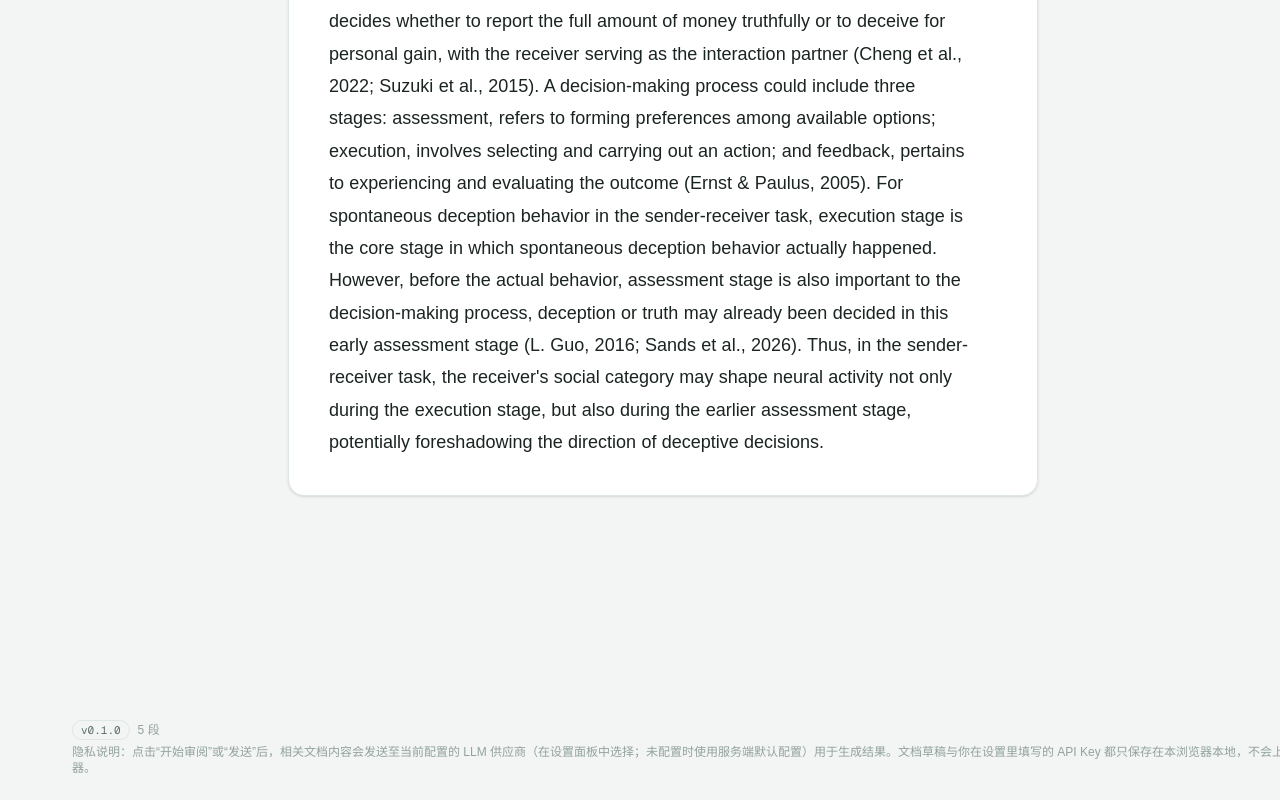
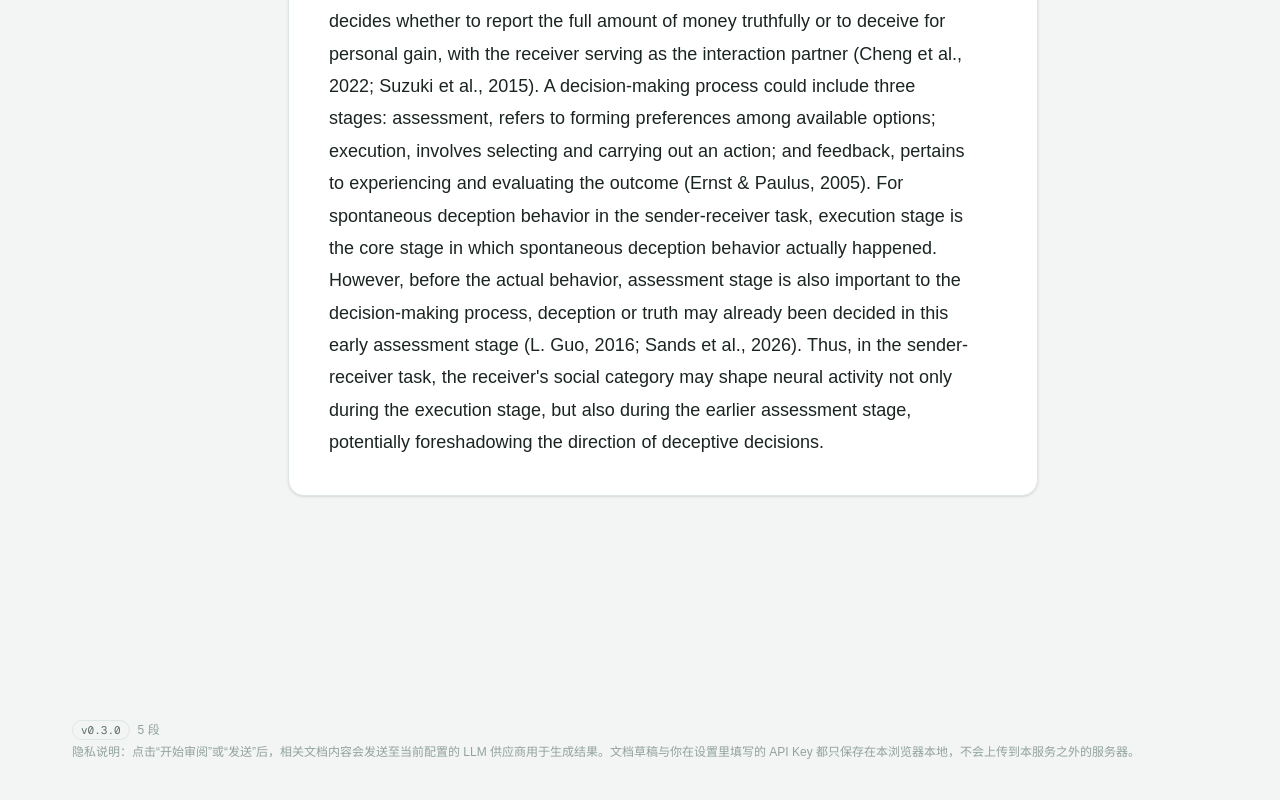
Before and after one commit to Einheriar/scholar-weave, a Next.js app: page / in a window 1280 px wide. Shown: the part 2122-2922 px from the top of the page. Built offline with nearby package versions, Linux system fonts and the light colour scheme; a web font is replaced by a local one.

Commit message:
chore: 升级至 0.3.0 并更新隐私说明
将应用版本统一升级为 0.3.0，并同步构建时版本展示说明。
更新页脚隐私文案，明确文档内容发送范围与本地存储边界。

```diff
--- a/next.config.ts
+++ b/next.config.ts
@@ -2,7 +2,7 @@ import type { NextConfig } from "next";
 import pkg from "./package.json";
 
 const nextConfig: NextConfig = {
-  // 版本号唯一来源是 package.json，构建时内联给前端（页脚展示 v0.1.0 形式）。
+  // 版本号唯一来源是 package.json，构建时内联给前端（页脚展示 vX.Y.Z 形式）。
   // 用 NEXT_PUBLIC_ 前缀是因为它要出现在浏览器端；版本号不是敏感信息。
   env: {
     NEXT_PUBLIC_APP_VERSION: `v${pkg.version}`,
--- a/package.json
+++ b/package.json
@@ -1,6 +1,6 @@
 {
   "name": "super-grammarly",
-  "version": "0.1.0",
+  "version": "0.3.0",
   "license": "MIT",
   "private": true,
   "scripts": {
--- a/src/app/page.tsx
+++ b/src/app/page.tsx
@@ -2041,8 +2041,8 @@ export default function Home() {
         </p>
         <p>
           隐私说明：点击“开始审阅”或“发送”后，相关文档内容会发送至当前配置的 LLM
-          供应商（在设置面板中选择；未配置时使用服务端默认配置）用于生成结果。文档草稿与你在设置里填写的
-          API Key 都只保存在本浏览器本地，不会上传到本服务之外的服务器。
+          供应商用于生成结果。文档草稿与你在设置里填写的 API Key
+          都只保存在本浏览器本地，不会上传到本服务之外的服务器。
         </p>
       </footer>
 
--- a/src/lib/version.ts
+++ b/src/lib/version.ts
@@ -1,5 +1,5 @@
 /**
- * 应用版本号（形如 `v0.1.0`），页脚展示。
+ * 应用版本号（形如 `vX.Y.Z`），页脚展示。
  *
  * 值由 next.config.ts 在构建时从 package.json 读取并内联，避免版本号在两处各写一遍。
  * 必须直接引用 `process.env.NEXT_PUBLIC_APP_VERSION`：写成解构或变量取值不会被内联，
```
Also changed, not shown: 1 other file (tests, documents, lock files or other folders).
